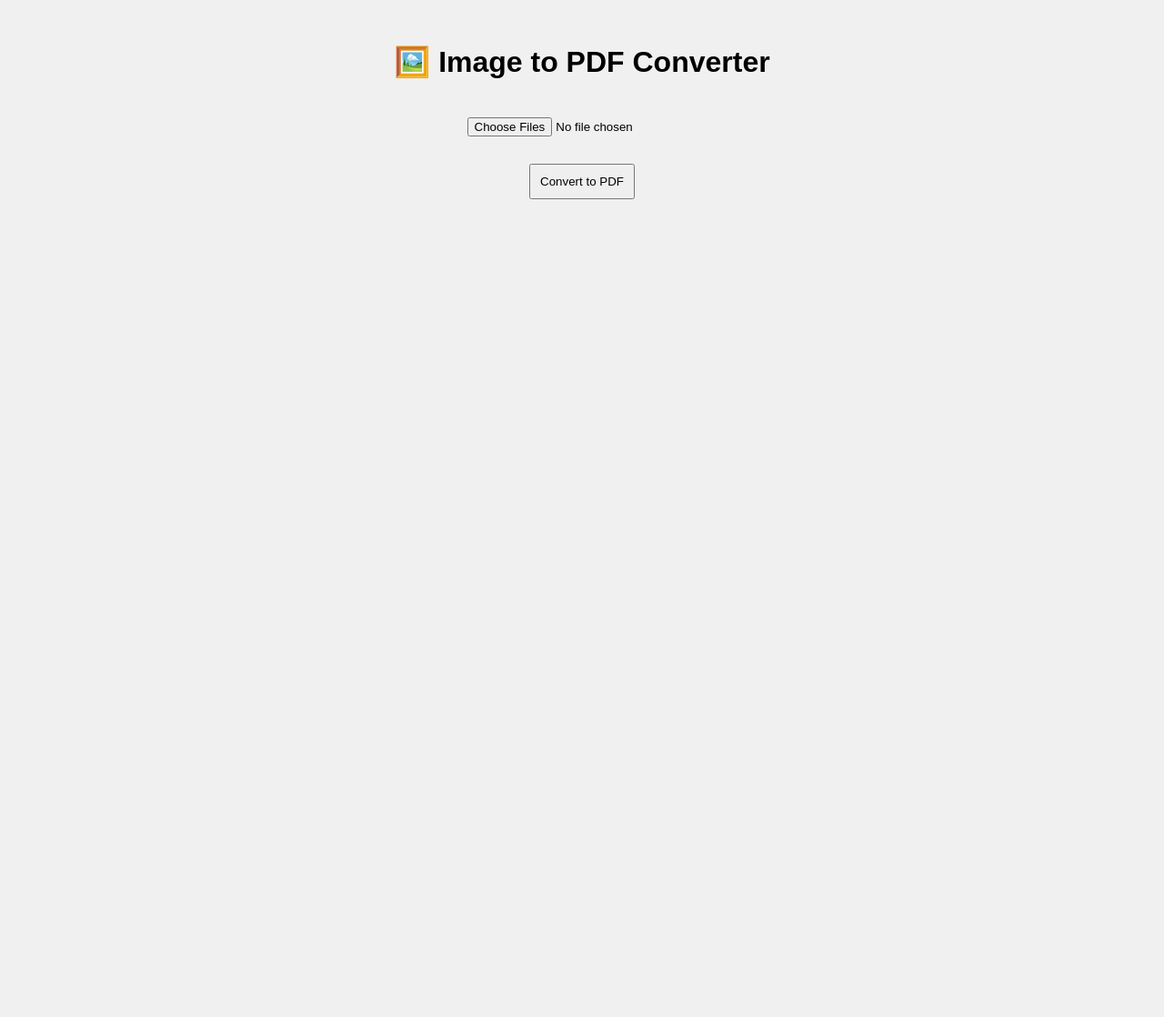
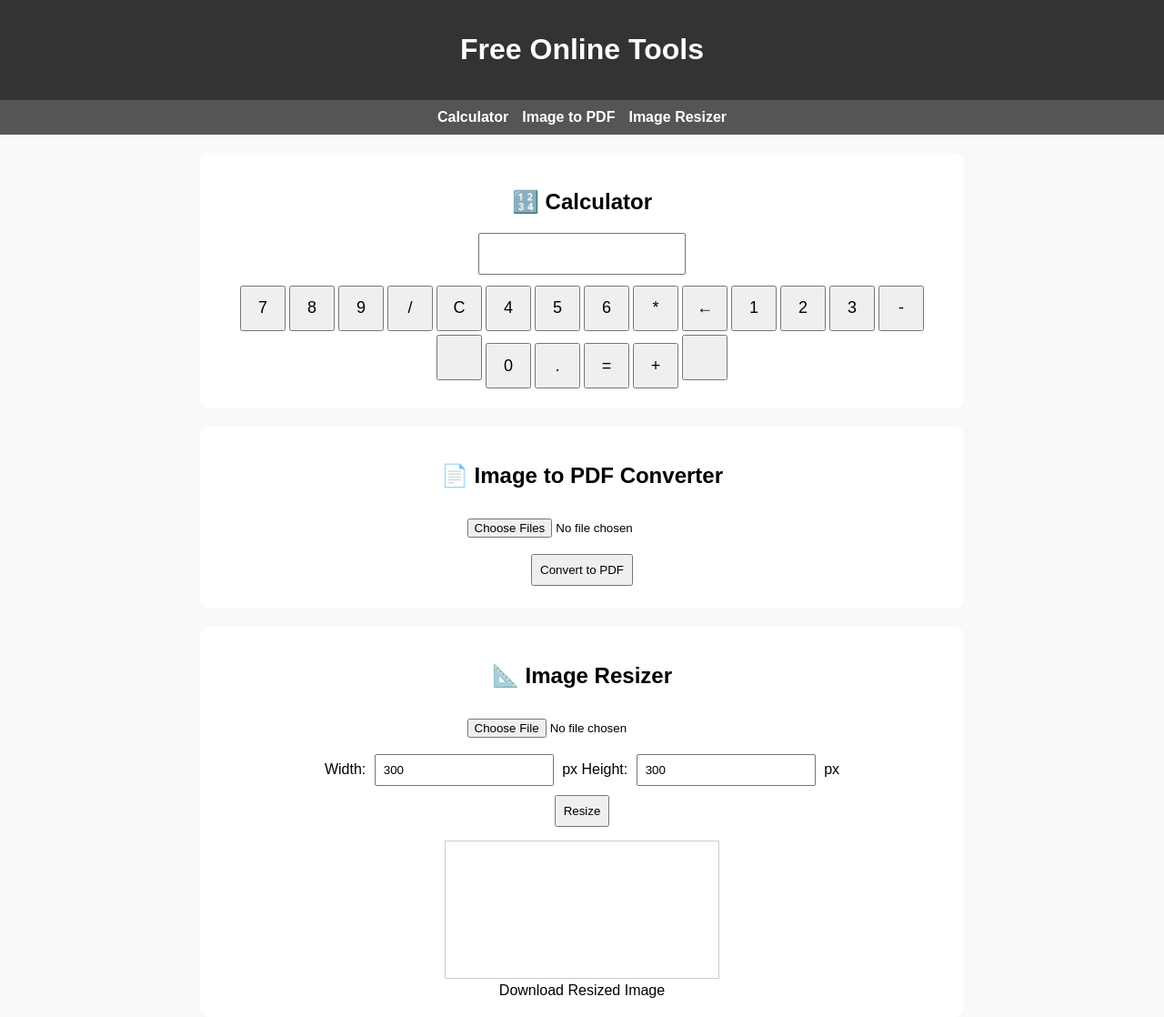
Before and after one commit to AEJCollection/party-decor-site, a plain HTML site: page index.html in a window 1280 px wide. Shown: the whole page at 91% size. Before the commit the page ends 800 px from the top, so only its background shows below. Drawn offline with nearby package versions, Linux system fonts and the light colour scheme.

Commit message:
Update index.html

```diff
--- a/index.html
+++ b/index.html
@@ -3,62 +3,145 @@
 <head>
   <meta charset="UTF-8" />
   <meta name="viewport" content="width=device-width, initial-scale=1.0"/>
-  <title>Image to PDF Converter</title>
+  <title>Free Online Tools</title>
   <script src="https://cdnjs.cloudflare.com/ajax/libs/jspdf/2.5.1/jspdf.umd.min.js"></script>
   <style>
-    body {
-      font-family: Arial, sans-serif;
-      background: #f0f0f0;
-      padding: 20px;
-      text-align: center;
+    body { font-family: Arial, sans-serif; margin: 0; background: #f9f9f9; }
+    header { background: #333; color: white; padding: 15px; text-align: center; }
+    nav { background: #555; color: white; display: flex; justify-content: center; gap: 15px; padding: 10px; }
+    nav a { color: white; text-decoration: none; font-weight: bold; }
+    section { padding: 20px; max-width: 800px; margin: auto; background: white; margin-top: 20px; border-radius: 10px; }
+    h2 { text-align: center; }
+    button, input[type="number"], input[type="file"] {
+      padding: 8px;
+      margin: 5px;
     }
-    input, button {
-      margin: 10px;
-      padding: 10px;
+    canvas { max-width: 100%; border: 1px solid #ccc; margin-top: 10px; }
+    #calculator button {
+      width: 50px; height: 50px; font-size: 18px; margin: 2px;
     }
-    #preview img {
-      max-width: 150px;
-      margin: 10px;
-      border: 1px solid #ccc;
+    #calculator input {
+      width: 220px; height: 40px; font-size: 20px; margin-bottom: 10px;
     }
+    .tool-container { text-align: center; }
   </style>
 </head>
 <body>
 
-  <h1>🖼️ Image to PDF Converter</h1>
-  <input type="file" id="imageFiles" multiple accept="image/*" />
-  <br>
+<header>
+  <h1>Free Online Tools</h1>
+</header>
+
+<nav>
+  <a href="#calculator">Calculator</a>
+  <a href="#imgToPDF">Image to PDF</a>
+  <a href="#resizer">Image Resizer</a>
+</nav>
+
+<!-- Calculator -->
+<section id="calculator">
+  <h2>🔢 Calculator</h2>
+  <div class="tool-container">
+    <input type="text" id="calcResult" readonly><br>
+    <div id="calcButtons"></div>
+  </div>
+</section>
+
+<!-- Image to PDF -->
+<section id="imgToPDF">
+  <h2>📄 Image to PDF Converter</h2>
+  <div class="tool-container">
+    <input type="file" id="pdfImages" multiple accept="image/*"><br>
     <button onclick="convertToPDF()">Convert to PDF</button>
+  </div>
+</section>
 
-  <div id="preview"></div>
+<!-- Image Resizer -->
+<section id="resizer">
+  <h2>📐 Image Resizer</h2>
+  <div class="tool-container">
+    <input type="file" id="resizeImgInput" accept="image/*"><br>
+    Width: <input type="number" id="width" value="300"> px
+    Height: <input type="number" id="height" value="300"> px<br>
+    <button onclick="resizeImage()">Resize</button><br>
+    <canvas id="canvas"></canvas><br>
+    <a id="downloadLink" download="resized.png">Download Resized Image</a>
+  </div>
+</section>
 
 <script>
-    const preview = document.getElementById("preview");
-    const fileInput = document.getElementById("imageFiles");
-
-    fileInput.addEventListener("change", () => {
-      preview.innerHTML = "";
-      Array.from(fileInput.files).forEach(file => {
-        const img = document.createElement("img");
-        img.src = URL.createObjectURL(file);
-        preview.appendChild(img);
-      });
+  // Calculator Logic
+  const calcButtons = [
+    '7','8','9','/','C',
+    '4','5','6','*','←',
+    '1','2','3','-','',
+    '0','.','=','+',''
+  ];
+  const calcDiv = document.getElementById('calcButtons');
+  const calcResult = document.getElementById('calcResult');
+  calcButtons.forEach(b => {
+    const btn = document.createElement("button");
+    btn.innerText = b;
+    btn.onclick = () => {
+      if (b === '=') {
+        try { calcResult.value = eval(calcResult.value); }
+        catch { calcResult.value = "Error"; }
+      } else if (b === 'C') calcResult.value = '';
+      else if (b === '←') calcResult.value = calcResult.value.slice(0, -1);
+      else calcResult.value += b;
+    };
+    calcDiv.appendChild(btn);
   });
 
+  // Image to PDF Converter
   async function convertToPDF() {
     const { jsPDF } = window.jspdf;
     const pdf = new jsPDF();
-      const files = fileInput.files;
+    const files = document.getElementById('pdfImages').files;
 
-      if (files.length === 0) {
-        alert("Please select at least one image.");
-        return;
+    if (!files.length) return alert("Please select images.");
+    for (let i = 0; i < files.length; i++) {
+      const data = await toDataURL(files[i]);
+      const img = new Image(); img.src = data; await img.decode();
+      const w = pdf.internal.pageSize.getWidth();
+      const h = pdf.internal.pageSize.getHeight();
+      const r = Math.min(w / img.width, h / img.height);
+      const iw = img.width * r, ih = img.height * r;
+      if (i > 0) pdf.addPage();
+      pdf.addImage(data, 'JPEG', (w - iw) / 2, (h - ih) / 2, iw, ih);
+    }
+    pdf.save("converted.pdf");
+  }
+  function toDataURL(file) {
+    return new Promise(resolve => {
+      const reader = new FileReader();
+      reader.onload = () => resolve(reader.result);
+      reader.readAsDataURL(file);
+    });
   }
 
-      for (let i = 0; i < files.length; i++) {
-        const imgData = await toDataURL(files[i]);
+  // Image Resizer
+  function resizeImage() {
+    const file = document.getElementById('resizeImgInput').files[0];
+    const width = +document.getElementById('width').value;
+    const height = +document.getElementById('height').value;
+    const canvas = document.getElementById('canvas');
+    const ctx = canvas.getContext('2d');
     const img = new Image();
-        img.src = imgData;
-        await img.decode();
+    const reader = new FileReader();
+    reader.onload = e => {
+      img.onload = () => {
+        canvas.width = width;
+        canvas.height = height;
+        ctx.drawImage(img, 0, 0, width, height);
+        document.getElementById('downloadLink').href = canvas.toDataURL();
+      };
+      img.src = e.target.result;
+    };
+    if (file) reader.readAsDataURL(file);
+    else alert("Please upload an image.");
+  }
+</script>
 
-        const pageWidth = pdf.inter
+</body>
+</html>
```
Lines whose indentation alone changed are shown as unchanged.
